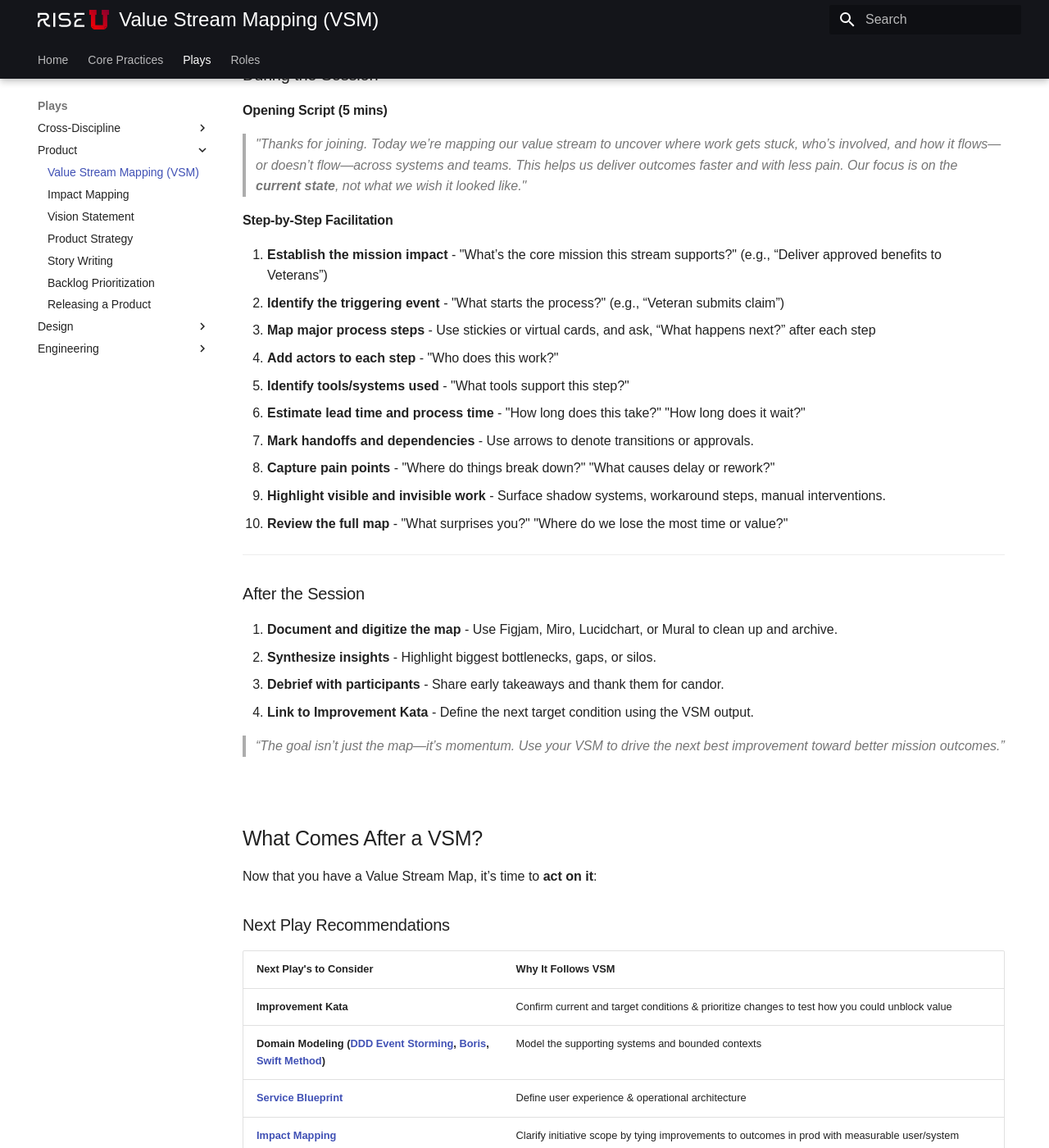
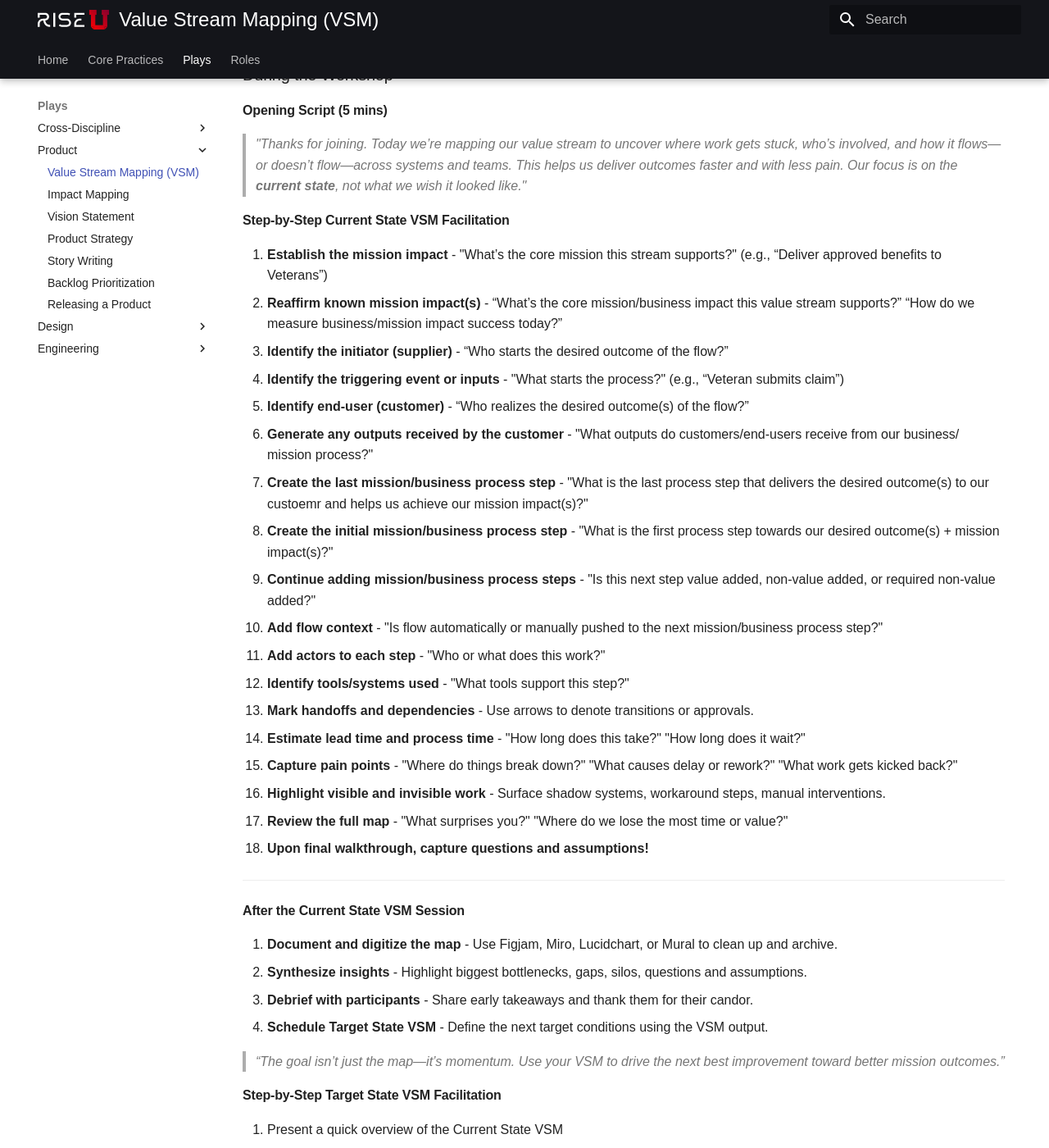
Before and after one commit to rise8-us/delivery-playbooks, an MkDocs documentation site: the page built from docs/content/plays/product/value-stream-mapping.md, in a window 1280 px wide and 1400 px high, scrolled down 8198 px. Shown: the whole window at 82% size. Built offline with MkDocs 1.6.1 and Material for MkDocs 9.7.7, drawn with Linux system fonts in a browser that asks for light colours; some of the changed text lies outside the part shown.

Commit message:
Update value-stream-mapping.md
Add more detailed step by step guidance for producing current and target state VSMs

```diff
--- a/docs/content/plays/product/value-stream-mapping.md
+++ b/docs/content/plays/product/value-stream-mapping.md
@@ -193,11 +193,11 @@
 
 <br/>
 
-## Facilitation Script & Prescriptive Steps for Building a VSM
+## Facilitation Script & Prescriptive Steps for Building a Current & Target State VSM
 
 Use the following script and facilitation steps to confidently lead a Value Stream Mapping session. This structured approach ensures the session yields a high-quality map and actionable insights.
 
-### Before the Session
+### Before the VSM Workshop
 
 1. **Define the scope and objective**
    _"We’re here to understand how value flows today—so we can unblock it and drive greater mission impact."_
@@ -209,38 +209,69 @@
    Whether virtual or physical, have clear lanes for steps, time, pain points, actors, and tools.
 
 4. **Send pre-read materials**
-   Share what a VSM is, why it matters, and the session goals.
+   Share what a VSM is, why it matters, any existing VSM artifacts, and the session goals.
 
 ---
 
-### During the Session
+### During the Workshop
 
 #### Opening Script (5 mins)
 > _"Thanks for joining. Today we’re mapping our value stream to uncover where work gets stuck, who’s involved, and how it flows—or doesn’t flow—across systems and teams. This helps us deliver outcomes faster and with less pain. Our focus is on the **current state**, not what we wish it looked like."_
 
-#### Step-by-Step Facilitation
+#### Step-by-Step Current State VSM Facilitation
 
 1. **Establish the mission impact** - "What’s the core mission this stream supports?" (e.g., “Deliver approved benefits to Veterans”)
-2. **Identify the triggering event** - "What starts the process?" (e.g., “Veteran submits claim”)
-3. **Map major process steps** - Use stickies or virtual cards, and ask, “What happens next?” after each step
-4. **Add actors to each step** - "Who does this work?"
-5. **Identify tools/systems used** - "What tools support this step?"
-6. **Estimate lead time and process time** - "How long does this take?"  "How long does it wait?"
-7. **Mark handoffs and dependencies** - Use arrows to denote transitions or approvals.
-8. **Capture pain points** - "Where do things break down?"  "What causes delay or rework?"
-9. **Highlight visible and invisible work** - Surface shadow systems, workaround steps, manual interventions.
-10. **Review the full map** - "What surprises you?"  "Where do we lose the most time or value?"
+2. **Reaffirm known mission impact(s)** - “What’s the core mission/business impact this value stream supports?” “How do we measure business/mission impact success today?”
+3. **Identify the initiator (supplier)** - “Who starts the desired outcome of the flow?”
+4. **Identify the triggering event or inputs** - "What starts the process?" (e.g., “Veteran submits claim”)
+5. **Identify end-user (customer)** - “Who realizes the desired outcome(s) of the flow?”
+6. **Generate any outputs received by the customer** - "What outputs do customers/end-users receive from our business/ mission process?"
+7. **Create the last mission/business process step** - "What is the last process step that delivers the desired outcome(s) to our custoemr and helps us achieve our mission impact(s)?"
+8. **Create the initial mission/business process step** - "What is the first process step towards our desired outcome(s) + mission impact(s)?"
+9. **Continue adding mission/business process steps** - "Is this next step value added, non-value added, or required non-value added?"
+10. **Add flow context** - "Is flow automatically or manually pushed to the next mission/business process step?"
+11. **Add actors to each step** - "Who or what does this work?"
+12. **Identify tools/systems used** - "What tools support this step?"
+13. **Mark handoffs and dependencies** - Use arrows to denote transitions or approvals.
+14. **Estimate lead time and process time** - "How long does this take?"  "How long does it wait?"
+15. **Capture pain points** - "Where do things break down?"  "What causes delay or rework?"  "What work gets kicked back?"
+16. **Highlight visible and invisible work** - Surface shadow systems, workaround steps, manual interventions.
+17. **Review the full map** - "What surprises you?"  "Where do we lose the most time or value?"
+18. **Upon final walkthrough, capture questions and assumptions!**
 
 ---
 
-### After the Session
+#### After the Current State VSM Session
 
 1. **Document and digitize the map** - Use Figjam, Miro, Lucidchart, or Mural to clean up and archive.
-2. **Synthesize insights** - Highlight biggest bottlenecks, gaps, or silos.
-3. **Debrief with participants** - Share early takeaways and thank them for candor.
-4. **Link to Improvement Kata** - Define the next target condition using the VSM output.
+2. **Synthesize insights** - Highlight biggest bottlenecks, gaps, silos, questions and assumptions.
+3. **Debrief with participants** - Share early takeaways and thank them for their candor.
+4. **Schedule Target State VSM** - Define the next target conditions using the VSM output.
 
 > _“The goal isn’t just the map—it’s momentum. Use your VSM to drive the next best improvement toward better mission outcomes.”_
+
+#### Step-by-Step Target State VSM Facilitation
+
+1. Present a quick overview of the Current State VSM
+2. Highlight the NVA and RNVA steps, major lead time (LT) and process time (PT) differences, low %C&A values
+3. Clarify any key questions or assumptions
+4. For the key problem steps, a brainstorm improvement process step
+5. Encourage “big vision” thinking, no idea is too big at this point
+6. Focus on: Eliminating NVA steps entirely, reducing lead time (LT), improving %C&A, streamlining RVNA steps
+7. Group ideas around steps the ideas will replace
+8. Synthesize based on type of improvement
+9. Start with the first step in the value stream map
+10. Clearly outline for each new step
+
+    - Process step (value add, required non-value add, or non-value add)
+    - Estimate process time (PT) and lead time (LT)
+    - Estimate %C&A
+    - Write a concise description of the Target State -- include any proposed features or technology
+    - Add the current state step(s) being eliminated or changed
+
+11. Calculate total lead time (LT), total process time (PT), and rolled %C&A
+12. Calculate the % improved for total lead time (LT), total process time (PT) , and rolled %C&A
+13. Focus on the prompt: “Does this Target State get us closer to our goal? What’s the significance of the improvement?”
 
 <br/>
 
```
